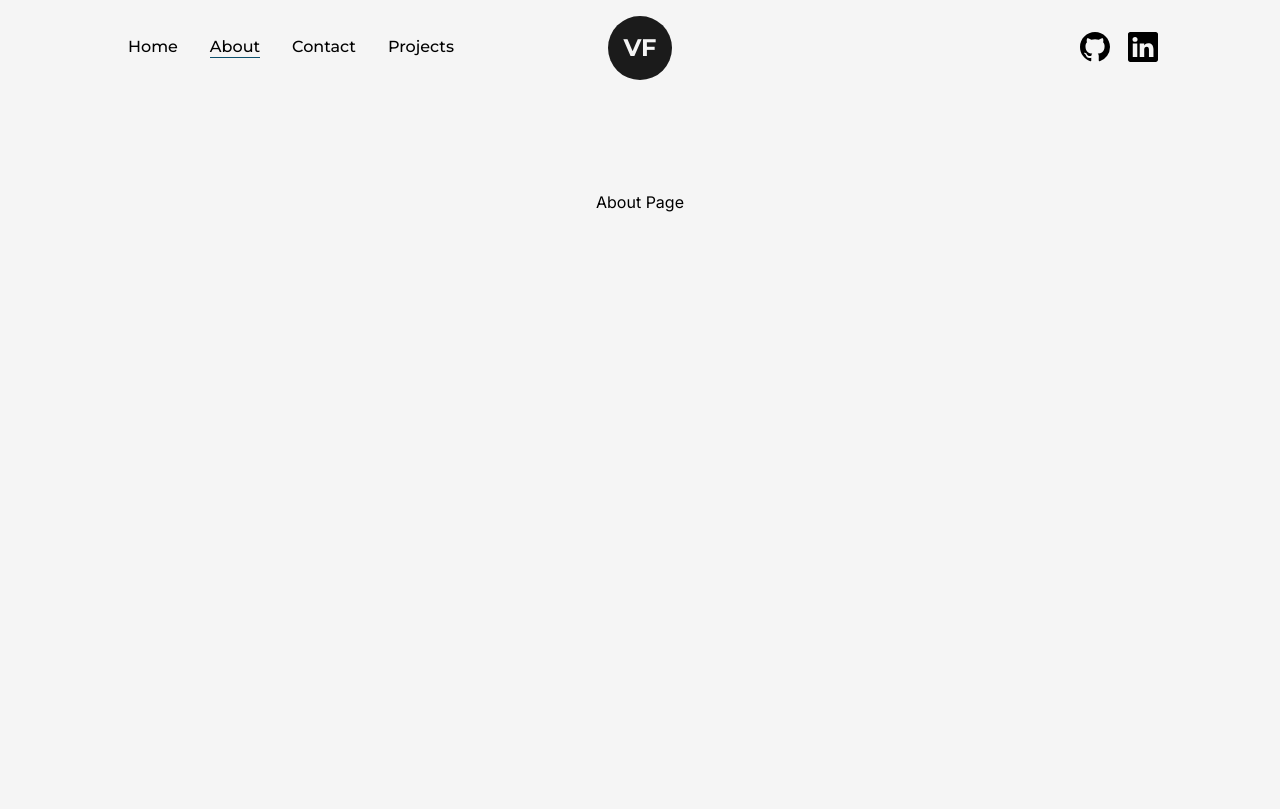
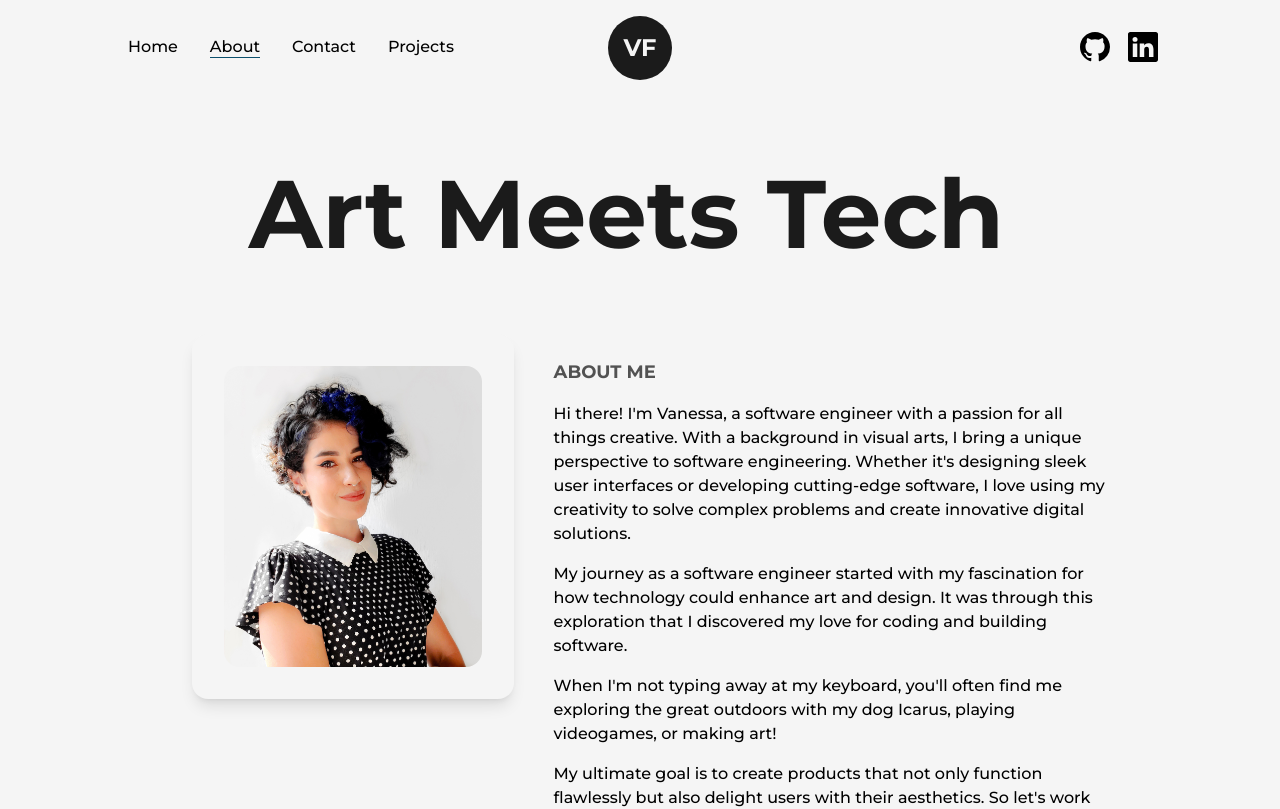
Before and after one commit to illnessink/portfolio, a Next.js app: page /about in a window 1280 px wide. Shown: the top 809 px of the page. Built offline with nearby package versions, Linux system fonts and the light colour scheme.

Commit message:
wip: starts adding text and styling about page

```diff
--- a/pages/about.js
+++ b/pages/about.js
@@ -1,12 +1,47 @@
-import { Inter } from 'next/font/google'
-import styles from '@/styles/Home.module.css'
-
-const inter = Inter({ subsets: ['latin'] })
+import React from "react";
+import Head from "next/head";
+import AnimatedText from "@/components/AnimatedText";
+import Layout from "@/components/Layout";
+import Image from "next/image";
+import profilePic from "public/images/profilephoto.jpg";
 
 export default function About() {
     return (
-        <main className={`${styles.main} ${inter.className}`}>
-            <h1>About Page</h1>
+        <>
+        <Head>
+            <title>Vanessa Foerster | About Page</title>
+            <meta name="descriptin" content="About Page for Vanessa Foerster" />
+        </Head>
+        <main className='flex w-full flex-col items-center justify-center'>
+            <Layout className="pt-16">
+                <AnimatedText text="Art Meets Tech" className="mb-16"/>
+                <div className='grid w-full grid-cols-5 gap-10'>
+                    <div className="col-span-2 relative h-max rounded-2xl bg-light p-8 max-w-md flex shadow-lg ml-16">
+                        <Image src={profilePic} alt="Vanessa Foerster" className="w-full h-auto rounded-2xl" />
+                    </div>
+                    <div className="col-span-3 flex flex-col">
+                        <h2 className="mb-4 text-lg font-bold uppercase text-dark/75 pt-6">About Me</h2>
+                        <p className='font-medium pr-10'>
+                        Hi there! I'm Vanessa, a software engineer with a passion for all things creative. With a background in visual arts,
+                        I bring a unique perspective to software engineering. Whether it's designing sleek user interfaces or developing
+                        cutting-edge software, I love using my creativity to solve complex problems and create innovative digital solutions.
+                        </p>
+                        <p className='my-4 font-medium pr-10'>
+                        My journey as a software engineer started with my fascination for how technology could enhance art and design.
+                        It was through this exploration that I discovered my love for coding and building software.
+                        </p>
+                        <p className='mb-4 font-medium pr-10'>
+                        When I'm not typing away at my keyboard, you'll often find me exploring the great outdoors with my dog Icarus, playing
+                        videogames, or making art!
+                        </p>
+                        <p className='font-medium pr-10'>
+                        My ultimate goal is to create products that not only function flawlessly but also delight users with their aesthetics.
+                        So let's work together and make some beautiful and functional digital magic!
+                        </p>
+                    </div>
+                </div>
+            </Layout>
         </main>
+        </>
     );
 }
```
